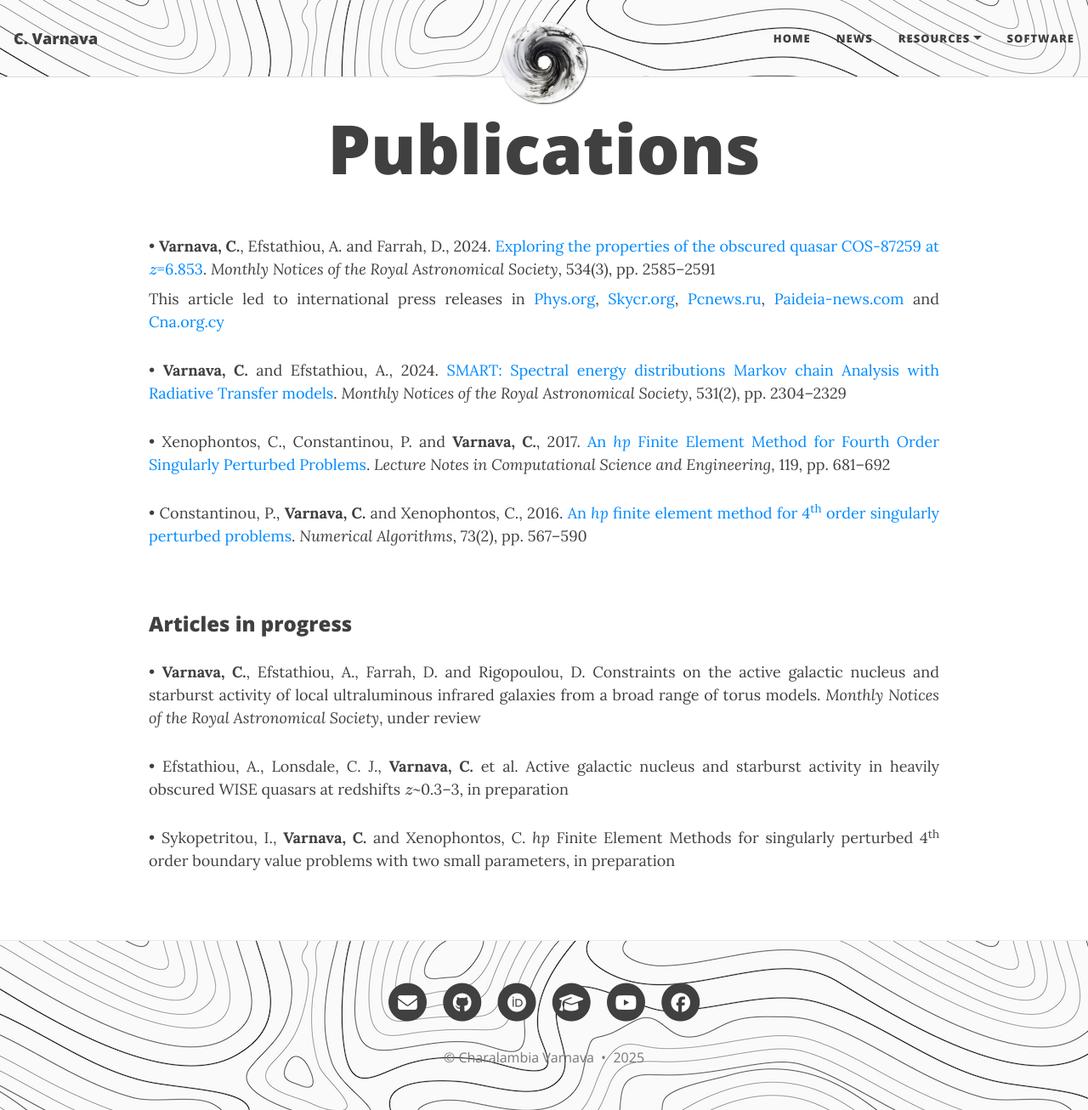
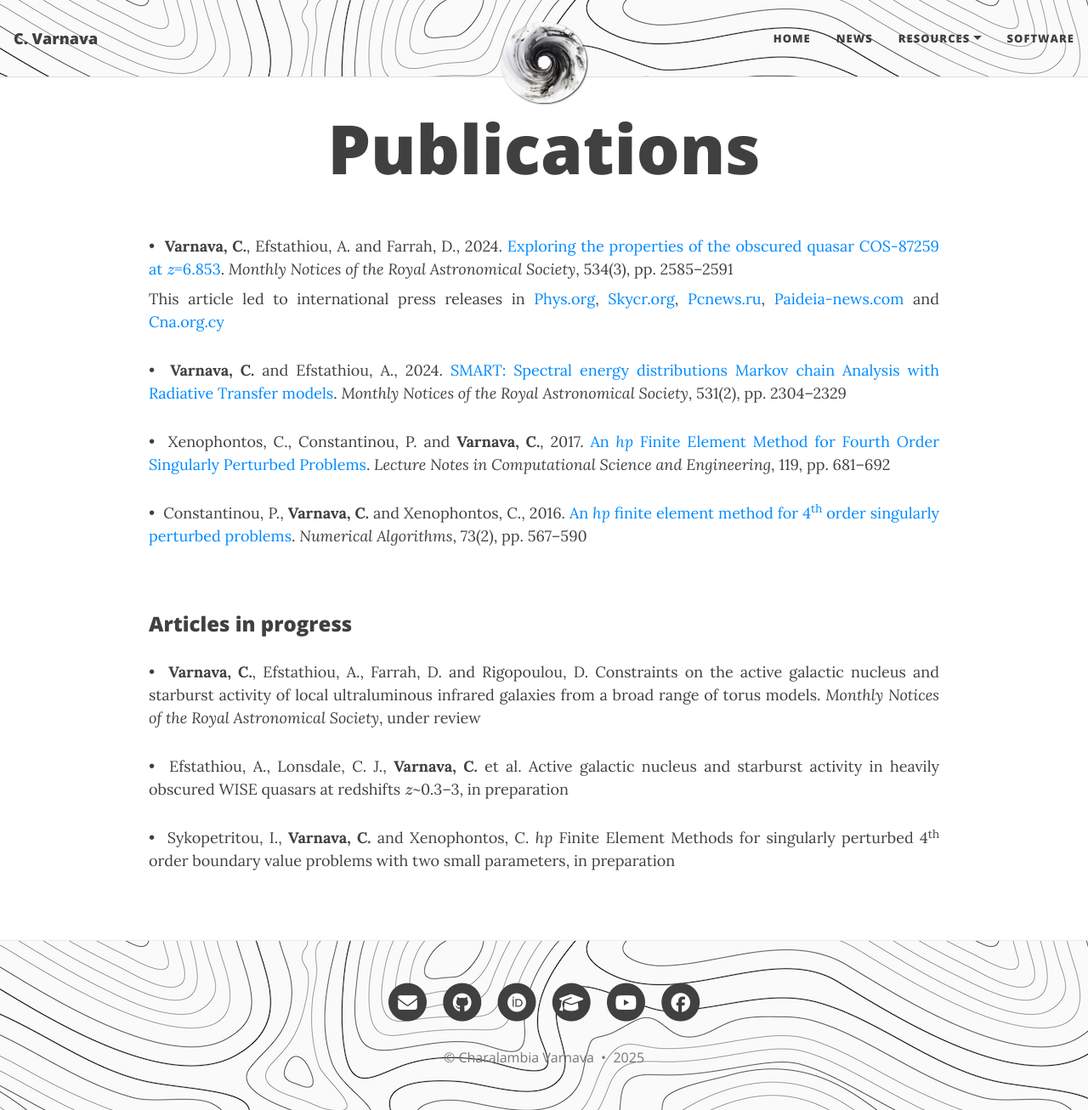
Before and after one commit to ch-var/ch-var.github.io, a Jekyll site: the page built from publications.html, in a window 1280 px wide and 1306 px high. Shown: the whole window at 85% size. Built offline with Jekyll 4.4.1, drawn with Linux system fonts in a browser that asks for light colours; formulas are drawn with MathJax 3.

Commit message:
Update publications.html

```diff
--- a/publications.html
+++ b/publications.html
@@ -21,13 +21,13 @@
   }
 </style>
 
-<p align='justify' style="margin-bottom: 8px;">&#8226;  <b>Varnava, C.</b>, Efstathiou, A. and Farrah, D., 2024. <a href="https://doi.org/10.1093/mnras/stae2221">Exploring the properties of the obscured quasar COS-87259 at \(z\)=6.853</a>. <i>Monthly Notices of the Royal Astronomical Society</i>, 534(3), pp. 2585–2591</p>
+<p align='justify' style="margin-bottom: 8px;">&#8226; &nbsp;<b>Varnava, C.</b>, Efstathiou, A. and Farrah, D., 2024. <a href="https://doi.org/10.1093/mnras/stae2221">Exploring the properties of the obscured quasar COS-87259 at \(z\)=6.853</a>. <i>Monthly Notices of the Royal Astronomical Society</i>, 534(3), pp. 2585–2591</p>
 <p align='justify' style="margin-top: 0px; margin-bottom: 8px;">This article led to international press releases in <a href="https://phys.org/news/2024-10-astronomers-explore-properties-obscured-hyperluminous.html">Phys.org</a>, <a href="https://skycr.org/2024/10/21/exploran-las-propiedades-de-un-cuasar-hiperluminoso-oscurecido/">Skycr.org</a>, <a href="https://pcnews.ru/news/astronomy_obnaruzili_sverhmassivnuu_cernuu_dyru_v_centre_galaktiki_cos_87259-1530160.html#gsc.tab=0">Pcnews.ru</a>, <a href="https://paideia-news.com/panepistimio-frederick/2024/11/11/ereynitria-toy-eyropaikoy-panepistimioy-meleta-ena-protogono-yperfoteino-kbazar">Paideia-news.com</a> and <a href="https://www.cna.org.cy/press-release/article/7556971/anakoinosi-typoy-evropaiko-panepistimio-kyproy">Cna.org.cy</a></p>
-<p align='justify'>&#8226;  <b>Varnava, C.</b> and Efstathiou, A., 2024. <a href="https://doi.org/10.1093/mnras/stae1141">SMART: Spectral energy distributions Markov chain Analysis with Radiative Transfer models</a>. <i>Monthly Notices of the Royal Astronomical Society</i>, 531(2), pp. 2304–2329</p>
-<p align='justify'>&#8226;  Xenophontos, C., Constantinou, P. and <b>Varnava, C.</b>, 2017. <a href="https://doi.org/10.1007/978-3-319-65870-4_49">An <i>hp</i> Finite Element Method for Fourth Order Singularly Perturbed Problems</a>. <i>Lecture Notes in Computational Science and Engineering</i>, 119, pp. 681–692</p>
-<p align='justify'>&#8226;  Constantinou, P., <b>Varnava, C.</b> and Xenophontos, C., 2016. <a href="https://doi.org/10.1007/s11075-016-0108-9">An <i>hp</i> finite element method for 4<sup>th</sup> order singularly perturbed problems</a>. <i>Numerical Algorithms</i>, 73(2), pp. 567–590</p>
+<p align='justify'>&#8226; &nbsp;<b>Varnava, C.</b> and Efstathiou, A., 2024. <a href="https://doi.org/10.1093/mnras/stae1141">SMART: Spectral energy distributions Markov chain Analysis with Radiative Transfer models</a>. <i>Monthly Notices of the Royal Astronomical Society</i>, 531(2), pp. 2304–2329</p>
+<p align='justify'>&#8226; &nbsp;Xenophontos, C., Constantinou, P. and <b>Varnava, C.</b>, 2017. <a href="https://doi.org/10.1007/978-3-319-65870-4_49">An <i>hp</i> Finite Element Method for Fourth Order Singularly Perturbed Problems</a>. <i>Lecture Notes in Computational Science and Engineering</i>, 119, pp. 681–692</p>
+<p align='justify'>&#8226; &nbsp;Constantinou, P., <b>Varnava, C.</b> and Xenophontos, C., 2016. <a href="https://doi.org/10.1007/s11075-016-0108-9">An <i>hp</i> finite element method for 4<sup>th</sup> order singularly perturbed problems</a>. <i>Numerical Algorithms</i>, 73(2), pp. 567–590</p>
 <br>
 <p style="font-family: var(--header-font); font-weight: 800; line-height: 1.1; font-size: 1.5rem; margin-top: 1.25rem;">Articles in progress</p>
-<p align='justify'>&#8226;  <b>Varnava, C.</b>, Efstathiou, A., Farrah, D. and Rigopoulou, D. Constraints on the active galactic nucleus and starburst activity of local ultraluminous infrared galaxies from a broad range of torus models. <i>Monthly Notices of the Royal Astronomical Society</i>, under review</p>
-<p align='justify'>&#8226;  Efstathiou, A., Lonsdale, C. J., <b>Varnava, C.</b> et al. Active galactic nucleus and starburst activity in heavily obscured WISE quasars at redshifts \(z\)~0.3–3, in preparation</p>
-<p align='justify'>&#8226;  Sykopetritou, I., <b>Varnava, C.</b> and Xenophontos, C. <i>hp</i> Finite Element Methods for singularly perturbed 4<sup>th</sup> order boundary value problems with two small parameters, in preparation</p>
+<p align='justify'>&#8226; &nbsp;<b>Varnava, C.</b>, Efstathiou, A., Farrah, D. and Rigopoulou, D. Constraints on the active galactic nucleus and starburst activity of local ultraluminous infrared galaxies from a broad range of torus models. <i>Monthly Notices of the Royal Astronomical Society</i>, under review</p>
+<p align='justify'>&#8226; &nbsp;Efstathiou, A., Lonsdale, C. J., <b>Varnava, C.</b> et al. Active galactic nucleus and starburst activity in heavily obscured WISE quasars at redshifts \(z\)~0.3–3, in preparation</p>
+<p align='justify'>&#8226; &nbsp;Sykopetritou, I., <b>Varnava, C.</b> and Xenophontos, C. <i>hp</i> Finite Element Methods for singularly perturbed 4<sup>th</sup> order boundary value problems with two small parameters, in preparation</p>
```
